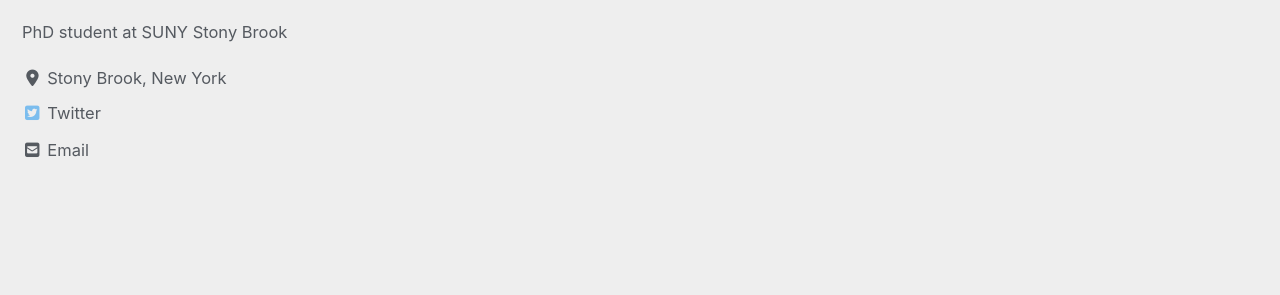
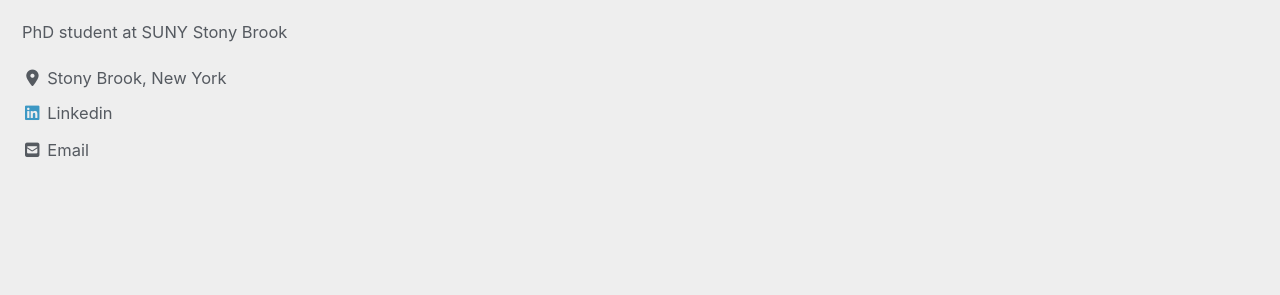
Before and after one commit to mattsinbot/mattsinbot.github.io, a Jekyll site: the page built from index.html, in a window 1280 px wide. Shown: the part 270-565 px from the top of the page. Built offline with Jekyll 4.4.1, drawn with Linux system fonts in a browser that asks for light colours; cached includes are drawn as plain includes; nearby versions of some CDN libraries; the list of posts is cut into pages by our own code.

Commit message:
Update _config.yml

```diff
--- a/_config.yml
+++ b/_config.yml
@@ -121,7 +121,7 @@
       # url: "https://your-website.com"
     - label: "Twitter"
       icon: "fab fa-fw fa-twitter-square"
-      url: "https://twitter.com/"
+      # url: "https://twitter.com/"
     - label: "Facebook"
       icon: "fab fa-fw fa-facebook-square"
       # url: "https://facebook.com/"
@@ -131,6 +131,9 @@
     - label: "Instagram"
       icon: "fab fa-fw fa-instagram"
       # url: "https://instagram.com/"
+    - label: "Linkedin"
+      icon: "fab fa-fw fa-linkedin"
+      url: "https://www.linkedin.com/in/anirban-sinha-ny"
 
 # Site Footer
 footer:
```
